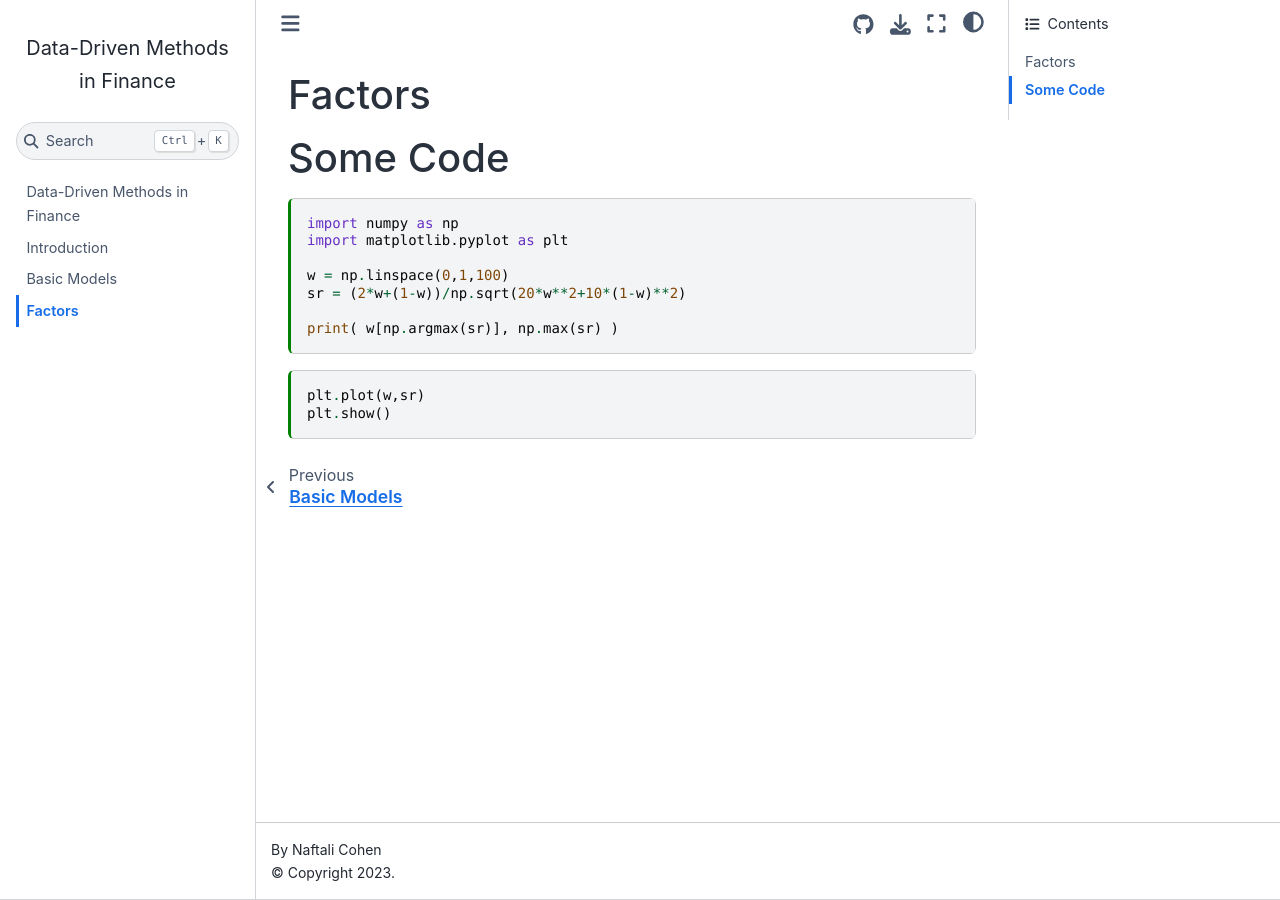
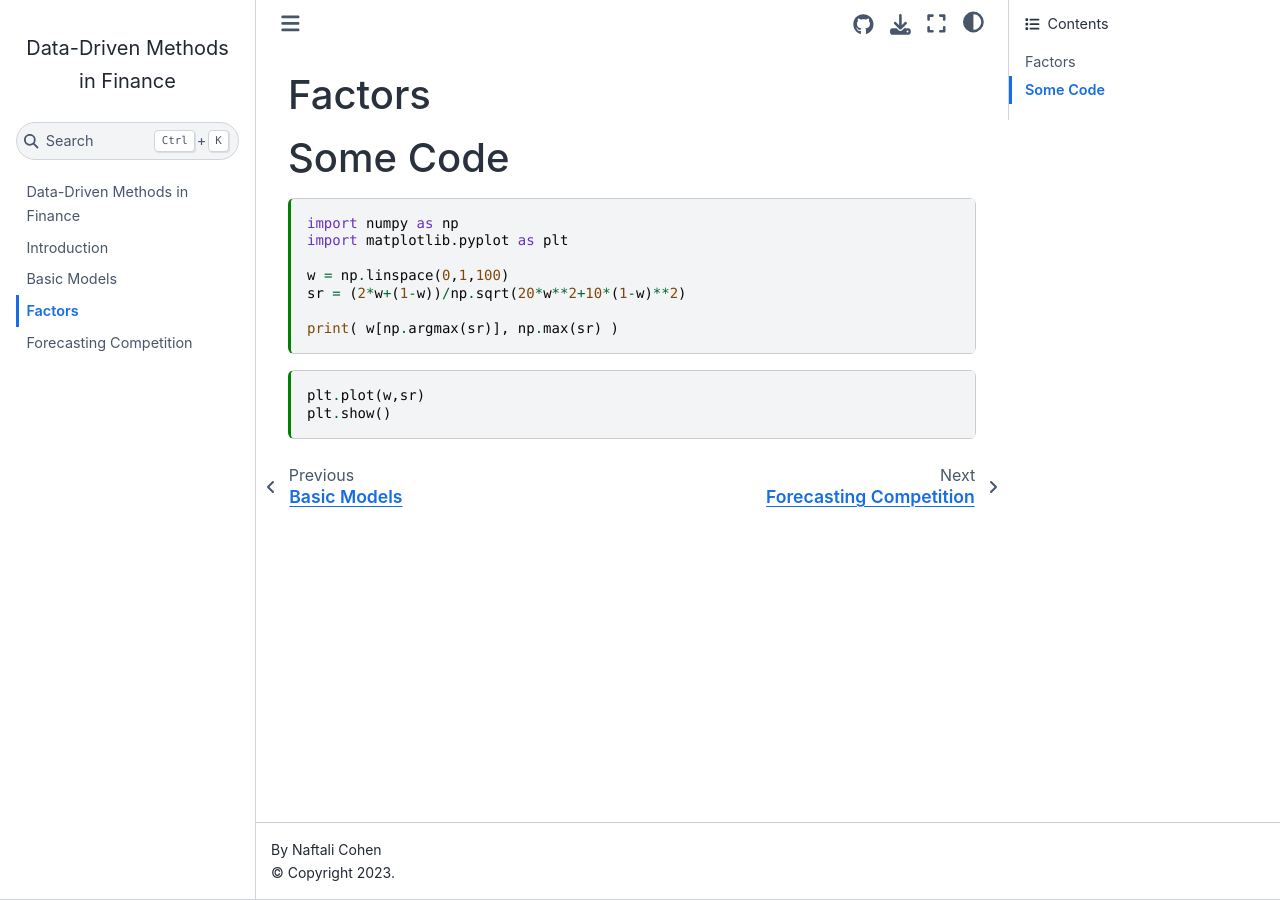
Before and after one commit to naftalic/ddmif, a Jupyter Book: the page built from factors.md, in a window 1280 px wide. Built offline with Jupyter Book 1.0.4 settings and Sphinx 7.4.7 and the Sphinx Book theme 1.1.4, drawn with Linux system fonts in a browser that asks for light colours.

Commit message:
Update _toc.yml

```diff
--- a/_toc.yml
+++ b/_toc.yml
@@ -7,6 +7,7 @@ chapters:
  - file: introduction
  - file: basic_models
  - file: factors
+ - file: competition
  # - file: markdown
  # - file: notebooks
  # - file: markdown-notebooks
```
